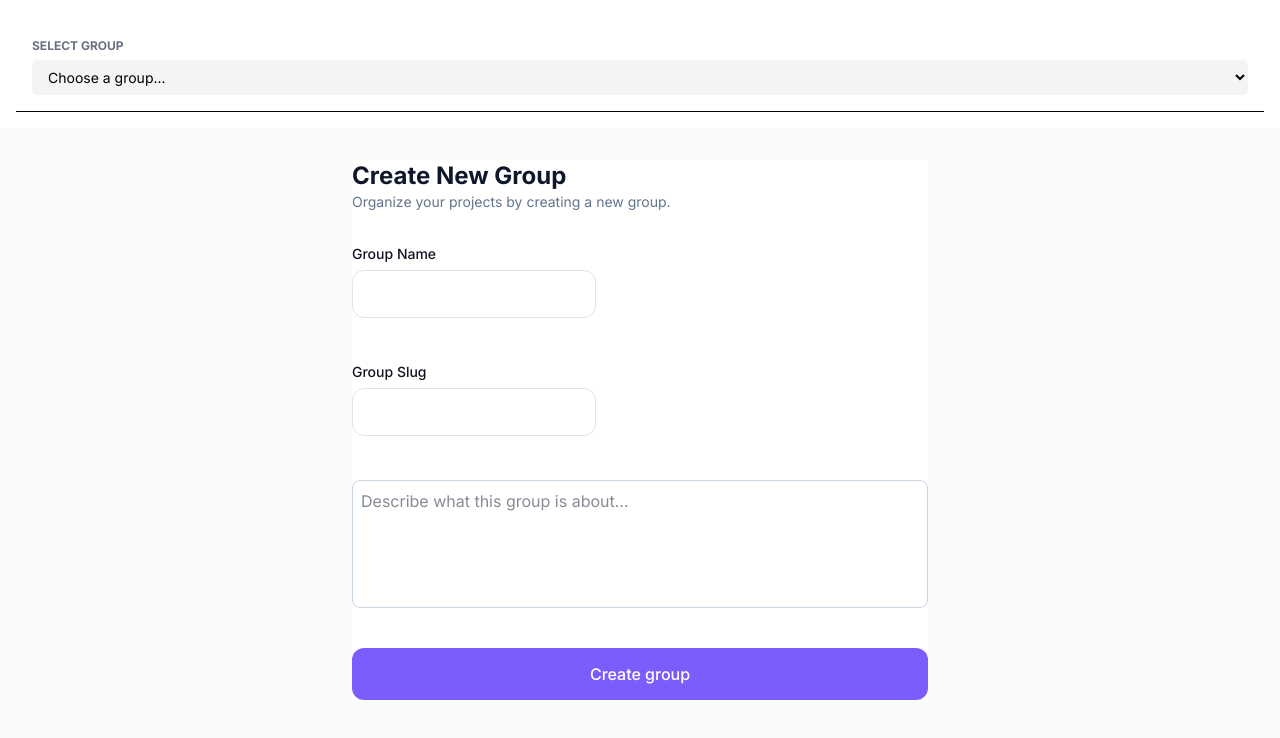
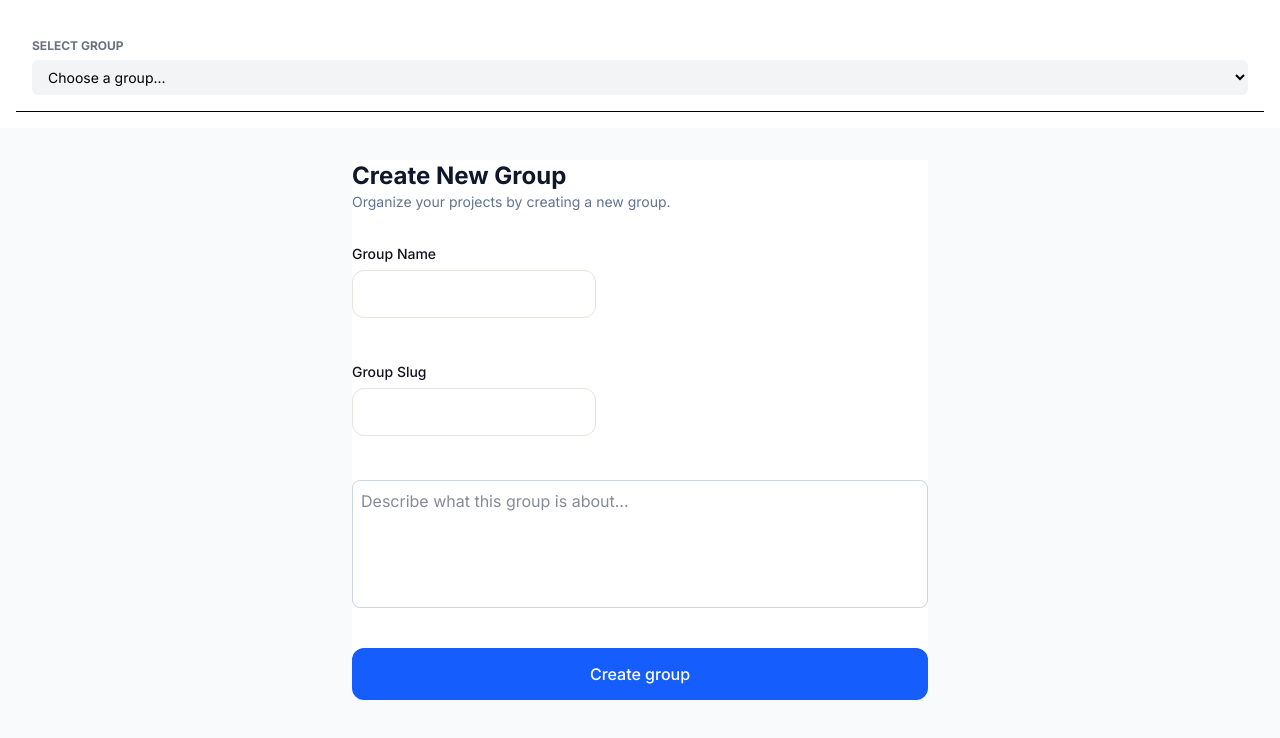
Before and after one commit to scalable-notification-feed-engine-org/scalable-notification-feed-engine-web-client, a Next.js app: page /group in a window 1280 px wide. Shown: the top 738 px of the page. Built offline with nearby package versions, Linux system fonts and the light colour scheme.

Commit message:
refactor(ui): enhance reusable button component with variants and loading state

```diff
--- a/src/components/ui/Button.tsx
+++ b/src/components/ui/Button.tsx
@@ -1,39 +1,66 @@
 'use client'
+import { ReactNode } from "react";
 
 interface ButtonProps {
-    label: string;
+    label?: string;
     isLoading?: boolean;
     onClick?: () => void;
     type?: 'button' | 'submit';
     className?: string;
+    icon?: ReactNode;
+    variant?: 'primary' | 'secondary' | 'ghost';
+    fullWidth?: boolean;
+    ariaLabel?: string;
 }
 
-export default function Button({ label, isLoading, onClick, type = 'button', className = '' }: ButtonProps) {
+const VARIANT_STYLES: Record<NonNullable<ButtonProps['variant']>, string> = {
+    primary: "bg-blue-600 hover:bg-blue-700 active:bg-blue-800 text-white focus-visible:ring-blue-500",
+    secondary: "bg-background hover:bg-border-subtle text-foreground focus-visible:ring-primary",
+    ghost: "bg-transparent hover:bg-border-subtle text-foreground focus-visible:ring-primary",
+};
+
+export default function Button({
+                                   label,
+                                   isLoading,
+                                   onClick,
+                                   type = 'button',
+                                   className = '',
+                                   icon,
+                                   variant = 'primary',
+                                   fullWidth = true,
+                                   ariaLabel,
+                               }: ButtonProps) {
     return (
         <button
             type={type}
             onClick={onClick}
             disabled={isLoading}
+            aria-label={ariaLabel ?? (label ? undefined : "button")}
             className={`
-        w-full h-12 px-6
-        bg-primary hover:bg-primary-hover active:bg-primary-active
-        text-white text-base font-medium
+        ${fullWidth ? "w-full" : "w-auto"} h-12 px-6
+        ${VARIANT_STYLES[variant]}
+        text-base font-medium
         rounded-xl transition-colors duration-150
-        flex items-center justify-center
+        flex items-center justify-center gap-1.5
         disabled:opacity-70 disabled:cursor-not-allowed
-        focus-visible:outline-none focus-visible:ring-2 focus-visible:ring-primary focus-visible:ring-offset-2
+        focus-visible:outline-none focus-visible:ring-2 focus-visible:ring-offset-2
         cursor-pointer
         ${className}
       `}
         >
             {isLoading ? (
                 <div
-                    className="w-5 h-5 border-2 border-white/30 border-t-white rounded-full animate-spin"
+                    className={`w-5 h-5 border-2 rounded-full animate-spin ${
+                        variant === 'primary' ? "border-white/30 border-t-white" : "border-foreground/20 border-t-foreground"
+                    }`}
                     role="status"
                     aria-label="Loading"
                 />
             ) : (
-                label
+                <>
+                    {icon}
+                    {label}
+                </>
             )}
         </button>
     );
```
